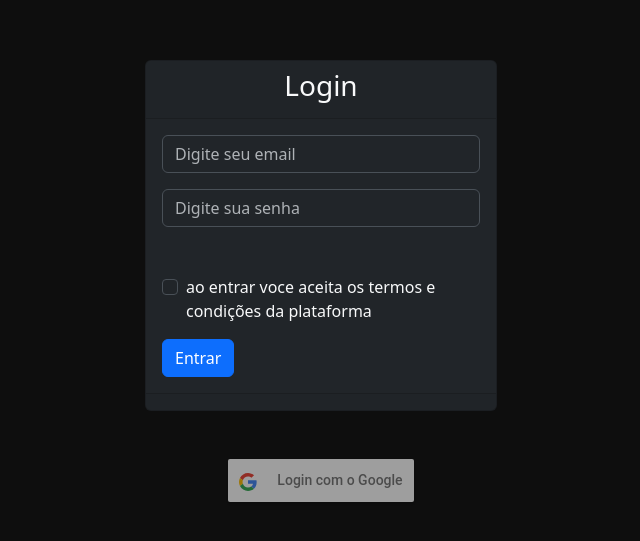
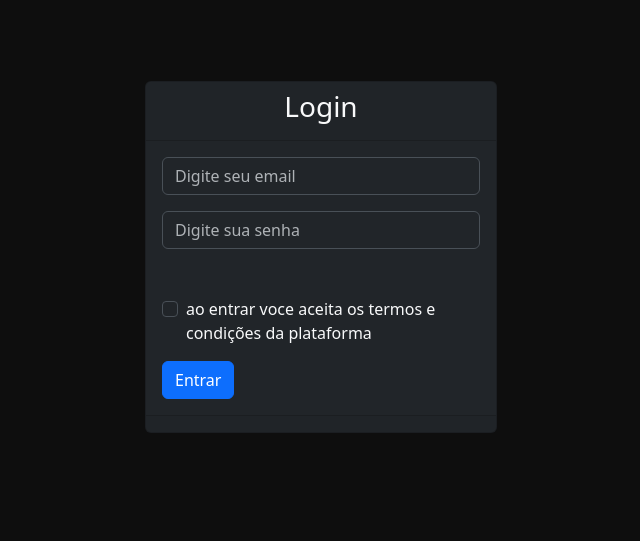
Before and after one commit to pigor66/MotorEventsClub, a Next.js app: page /login in a window 1280 px wide. Shown: the part 119-660 px from the top of the page, without its empty margins (319-959 px from the left). Built offline with nearby package versions, Linux system fonts and the light colour scheme.

Commit message:
Fix: ajust bild google auth

```diff
--- a/components/btnLoginGoogle/btnLoginGoogle.tsx
+++ /dev/null
@@ -1,21 +0,0 @@
-import React from 'react';
-import { GoogleLogin } from 'react-google-login';
-
-const GoogleLoginButton = () => {
-    const responseGoogle = (response: any) => {
-        console.log(response);
-        // Lógica para tratar a resposta do login com o Google
-    };
-
-    return (
-        <GoogleLogin
-            clientId={responseGoogle.name}
-            buttonText="Login com o Google"
-            onSuccess={responseGoogle}
-            onFailure={responseGoogle}
-            cookiePolicy="single_host_origin"
-        />
-    );
-};
-
-export default GoogleLoginButton;
--- a/pages/login.tsx
+++ b/pages/login.tsx
@@ -1,7 +1,6 @@
 import React, { useState } from 'react';
 import { Alert, Button, Card, Col, Container, Form, InputGroup, Row } from 'react-bootstrap';
 import { useRouter } from 'next/router';
-import GoogleLoginButton from '@/components/btnLoginGoogle/btnLoginGoogle';
 import ProgressBarComponent from '@/components/progressbar/progressbar';
 import Head from 'next/head'
 
@@ -97,7 +96,6 @@ export default function Login() {
 
               </Card.Footer>
             </Card>
-            <GoogleLoginButton />
           </Container>
         </>
       )
```
